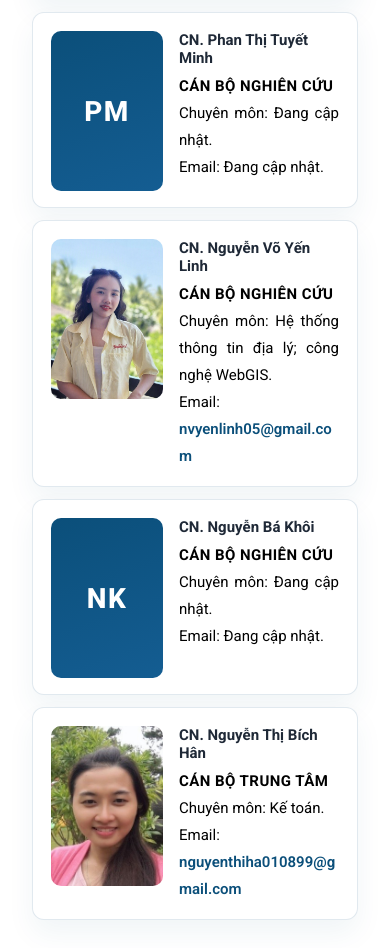
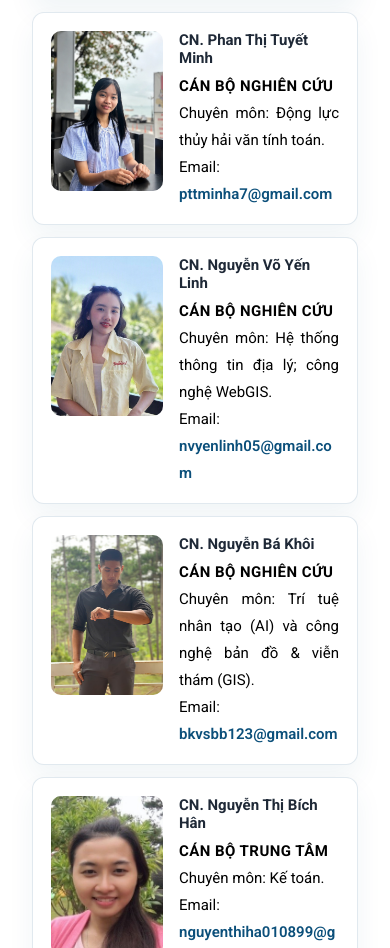
Before and after one commit to YenLinh2905/info_TNB_ICOE, an Eleventy site: page src/index.njk in a window 390 px wide. Shown: the part 5863-6811 px from the top of the page. Built offline with nearby package versions, Linux system fonts and the light colour scheme; Eleventy itself is replaced by a stand-in of ours; files that its build step writes are made by us from their sources; files whose address does not match are found by name.

Commit message:
Update team member details and adjust layout breakpoints for improved responsiveness

```diff
--- a/src/_data/team.json
+++ b/src/_data/team.json
@@ -42,12 +42,11 @@
     "emails": ["pvptrang@icoe.org.vn", "phamtrangvktb@gmail.com"]
   },
   {
-    "avatar": null,
-    "initials": "PM",
+    "avatar": "images/info_avatar/PhanThiTuyetMinh.jpg",
     "name": "CN. Phan Thị Tuyết Minh",
     "role": "Cán Bộ Nghiên Cứu",
-    "specialty": "Chuyên môn: Đang cập nhật.",
-    "emails": []
+    "specialty": "Chuyên môn: Động lực thủy hải văn tính toán.",
+    "emails": ["pttminha7@gmail.com"]
   },
   {
     "avatar": "images/info_avatar/NguyenVoYenLinh.jpg",
@@ -57,12 +56,11 @@
     "emails": ["nvyenlinh05@gmail.com"]
   },
   {
-    "avatar": null,
-    "initials": "NK",
+    "avatar": "images/info_avatar/NguyenBaKhoi.jpg",
     "name": "CN. Nguyễn Bá Khôi",
     "role": "Cán Bộ Nghiên Cứu",
-    "specialty": "Chuyên môn: Đang cập nhật.",
-    "emails": []
+    "specialty": "Chuyên môn: Trí tuệ nhân tạo (AI) và công nghệ bản đồ & viễn thám (GIS).",
+    "emails": ["bkvsbb123@gmail.com"]
   },
   {
     "avatar": "images/info_avatar/NguyenThiBichHan.jpg",
--- a/src/styles/icoe-center.css
+++ b/src/styles/icoe-center.css
@@ -1258,7 +1258,7 @@ button:focus-visible {
   .container,
   .site-header-inner,
   .site-footer-inner {
-    width: min(90%, 1600px);
+    width: min(90%, 1240px);
   }
 }
 
```
Also changed, not shown: README.md, src/images/info_avatar/NguyenBaKhoi.jpg (added), src/images/info_avatar/PhanThiTuyetMinh.jpg (added).
